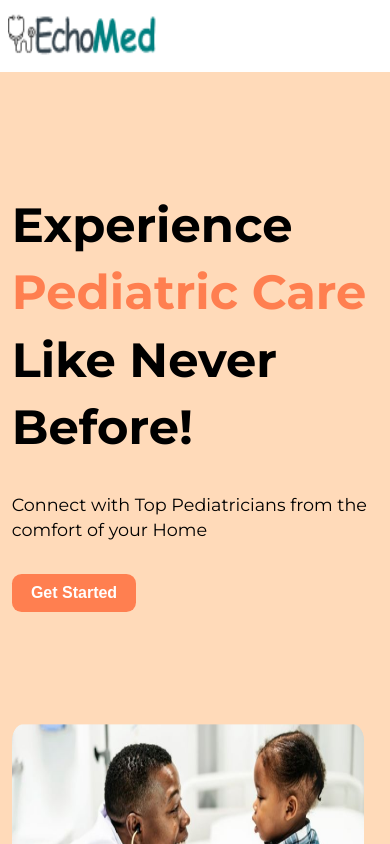
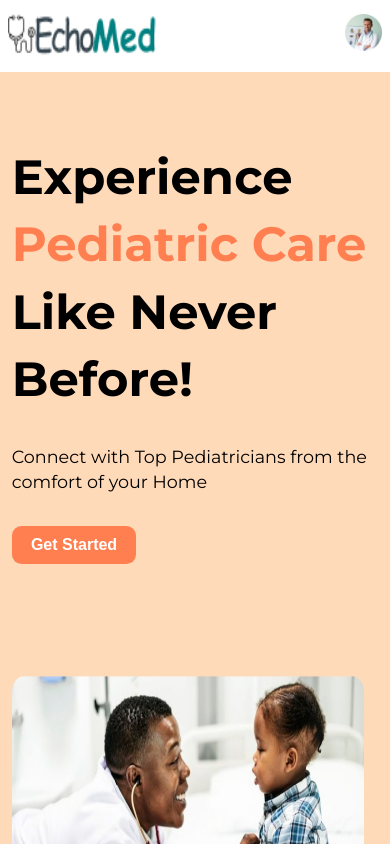
Before and after one commit to Remigit99/EchoMed, a Next.js app: page / in a window 390 px wide. Shown: the top 844 px of the page. Built offline with nearby package versions, Linux system fonts and the light colour scheme.

Commit message:
modify nav

```diff
--- a/app/home.module.css
+++ b/app/home.module.css
@@ -209,6 +209,10 @@
   }
 
   /*==== home Header ===*/
+.header {
+  background-color: #ffdab9;
+  padding: 7rem 0 3.5rem;
+}
 
   .headerImg {
     width: 96%;
--- a/app/page.js
+++ b/app/page.js
@@ -74,7 +74,7 @@ export default function Home() {
               </div>
               <div className={homeStyles.medSafeChatRight}>
                 <Image
-                  src="/assets/images/MedSafeChat.png"
+                  src="/assets/images/medSafeChat.png"
                   width={400}
                   height={300}
                   alt="MedSafe Image"
@@ -145,7 +145,7 @@ export default function Home() {
             <div className={homeStyles.medSafeChat}>
               <div className={homeStyles.medSafeChatRight}>
                 <Image
-                  src="/assets/images/MedSafeChat.png"
+                  src="/assets/images/medSafeChat.png"
                   width={400}
                   height={300}
                   alt="MedSafe Image"
@@ -184,7 +184,6 @@ export default function Home() {
             </div>
 
             <div className={homeStyles.docFiles}>
-
               <div className={homeStyles.docFilesRight}>
                 <Image
                   src="/assets/images/DocFile.png"
@@ -194,7 +193,7 @@ export default function Home() {
                 />
               </div>
 
-                <div className={homeStyles.docFilesLeft}>
+              <div className={homeStyles.docFilesLeft}>
                 <h3>DocFiles</h3>
                 <p>Secure access to your child&apos;s health record</p>
                 <div className={homeStyles.btns}>
--- a/components/Navbar/Navbar.jsx
+++ b/components/Navbar/Navbar.jsx
@@ -12,7 +12,7 @@ import { IoIosNotificationsOutline } from "react-icons/io";
 const Navbar = () => {
   // const { data: session } = useSession();
 
-  const userLoggedIn = false;
+  const userLoggedIn = true;
   const [toggleDropdown, setToggleDropdown] = useState(false);
   const [providers, setProviders] = useState(null);
 
```
